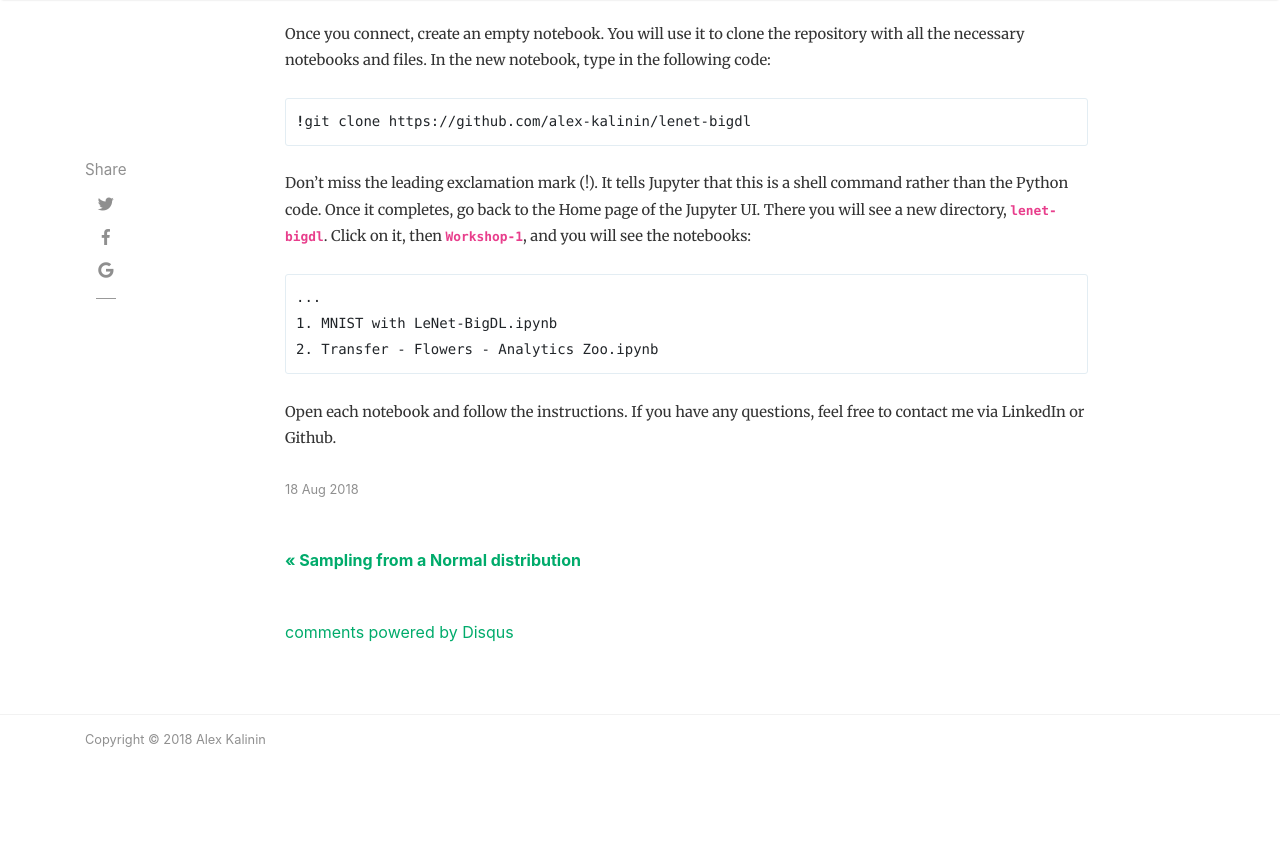
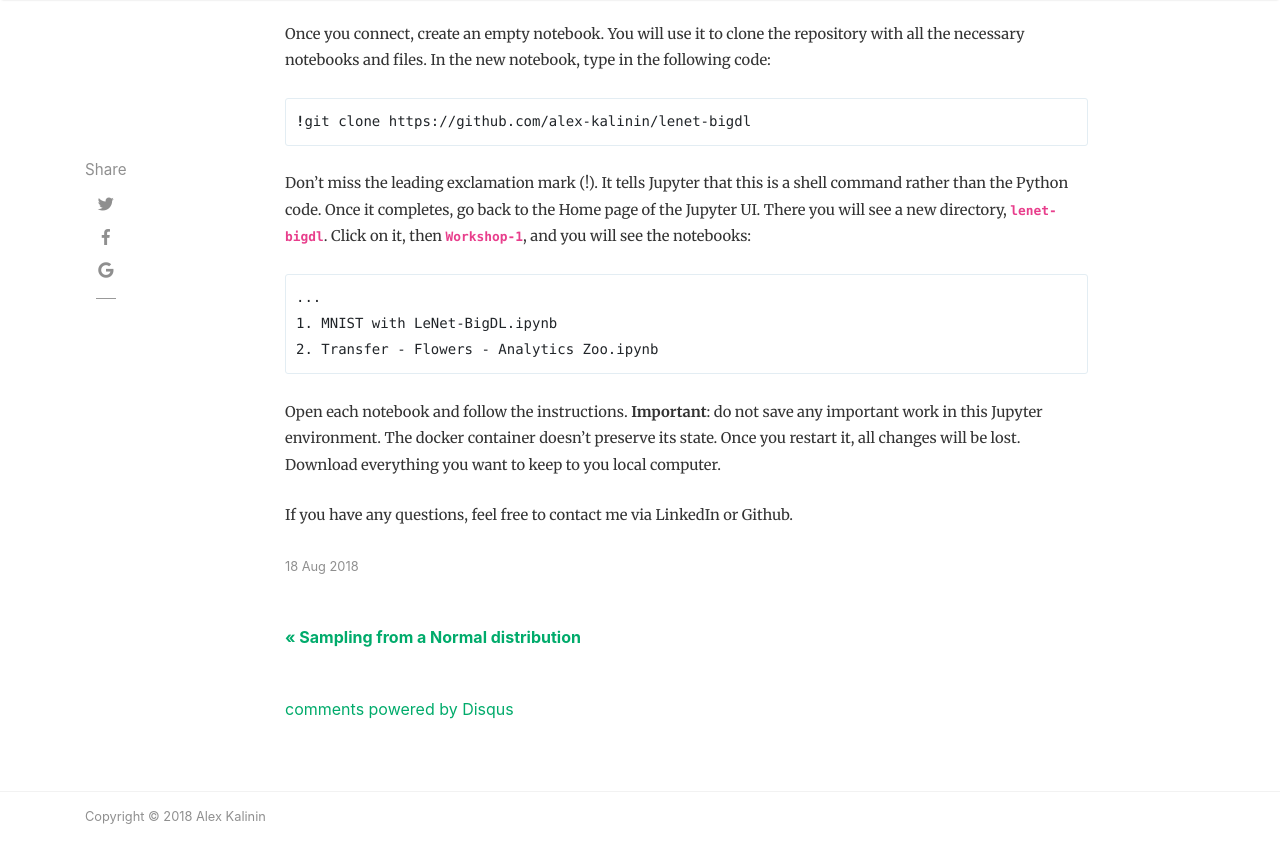
Before and after one commit to alex-kalinin/alex-kalinin.github.io, a Jekyll site: the page built from _posts/2018-08-18-using-docker-image-recognition-workshop-spark-bigdl.md, in a window 1280 px wide and 900 px high, scrolled down 1406 px. Shown: the top 863 px of the window. Built offline with Jekyll 4.4.1, drawn with Linux system fonts in a browser that asks for light colours; nearby versions of some CDN libraries; our own code applies the rules of GitHub Pages for plain Markdown files; comment, search, counter and statistics services are not loaded; before the commit the page ends 2229 px from its top, so only the background shows below that.

Commit message:
Add notice on transience of docker container state.

````diff
--- a/_posts/2018-08-18-using-docker-image-recognition-workshop-spark-bigdl.md
+++ b/_posts/2018-08-18-using-docker-image-recognition-workshop-spark-bigdl.md
@@ -61,4 +61,7 @@ Don't miss the leading exclamation mark (!). It tells Jupyter that this is a she
 2. Transfer - Flowers - Analytics Zoo.ipynb
 ```
 
-Open each notebook and follow the instructions. If you have any questions, feel free to contact me via LinkedIn or Github.
+Open each notebook and follow the instructions. **Important**: do not save any important work in this Jupyter environment. The docker container doesn't preserve its state. Once you restart it, all changes will be lost. Download everything you want to keep to you local computer.
+
+
+If you have any questions, feel free to contact me via LinkedIn or Github.
````
